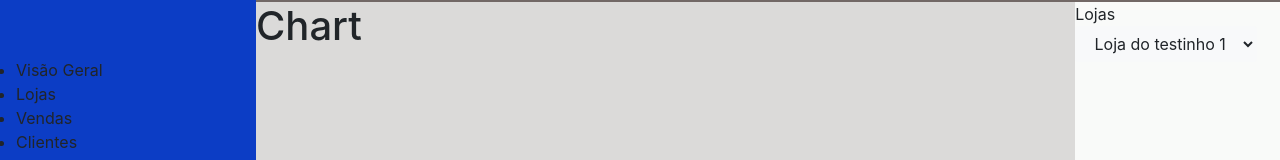
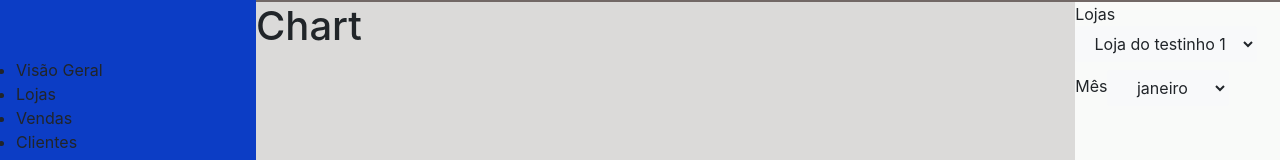
Before and after one commit to Lima08/Bagy-Dashboard, a React (Create React App) app: page / in a window 1280 px wide. Shown: the part 238-398 px from the top of the page. Built offline with nearby package versions, Linux system fonts and the light colour scheme; no server answers.

Commit message:
Adiciona filtro month e seu estado global no context. Pendente desenvolver funçao.

```diff
--- /dev/null
+++ b/src/components/ChartDashboard/MonthFilter.jsx
@@ -0,0 +1,53 @@
+import React, { useEffect } from 'react';
+import { useStoresContext } from '../../context/StoresContext';
+// import { useStoresContext } from '../../context/StoresContext';
+
+function MonthFilter() {
+  const MONTHS = [
+    'janeiro',
+    'fevereiro',
+    'março',
+    'abril',
+    'maio',
+    'junho',
+    'julho',
+    'agosto',
+    'setembro',
+    'outubro',
+    'novembro',
+    'dezembro',
+  ];
+  const { setMonth } = useStoresContext()
+
+  function monthOptionsMakers(month, index) {
+    return (
+      <option key={index} value={month}>
+        {month}
+      </option>
+    );
+  }
+
+  function changeMonthData(month) {
+    setMonth(month);
+  }
+
+  // useEffect(() => {
+  //   console.log('O resultado de store é ==>', store);
+  // }, [store]);
+
+  return (
+    <label htmlFor='month' className='dropdown'>
+      Mês
+      <select
+        onChange={({ target }) => changeMonthData(target.value)}
+        className='btn btn-light dropdown-toggle'
+        name='month'
+        id='month'
+      >
+        {MONTHS.map((month, index) => monthOptionsMakers(month, index))}
+      </select>
+    </label>
+  );
+}
+
+export default MonthFilter;
--- a/src/components/ChartDashboard/index.jsx
+++ b/src/components/ChartDashboard/index.jsx
@@ -1,13 +1,8 @@
 import React from 'react';
-// import { useStoresContext } from '../../context/StoresContext';
-import StoreFilter from './StoreFilter'
-// import query from '../../graphql';
-// import { useQuery } from '@apollo/client';
+import MonthFilter from './MonthFilter';
+import StoreFilter from './StoreFilter';
 
 function ChartDashboard() {
-  // const { store, setSelectdStore } = useStoresContext
-
-
   return (
     <section className='chart-dashboard'>
       <div className='chart'>
@@ -15,7 +10,8 @@ function ChartDashboard() {
       </div>
 
       <aside className='filters'>
-       <StoreFilter />
+        <StoreFilter />
+        <MonthFilter />
       </aside>
     </section>
   );
--- a/src/context/StoresContext.js
+++ b/src/context/StoresContext.js
@@ -6,6 +6,7 @@ const MyContext = React.createContext();
 export default function StoresContextProvider({ children }) {
   const [selectedStore, setSelectedStore] = useState(0);
   const [store, setStore] = useState({});
+  const [month, setMonth] = useState('janeiro');
 
   useEffect(() => {
     const storeInfos = async () => {
@@ -19,6 +20,8 @@ export default function StoresContextProvider({ children }) {
   const contextValue = {
     store: store ? store : {},
     setSelectedStore,
+    month,
+    setMonth
   };
 
   return (
```
